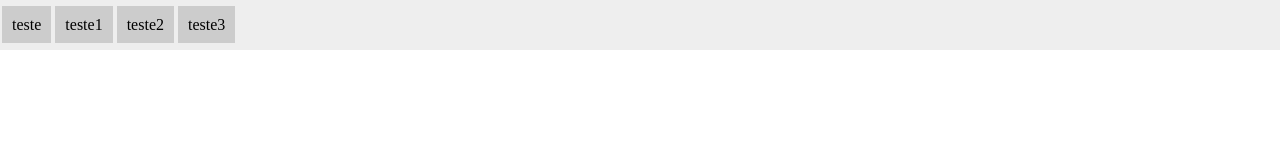
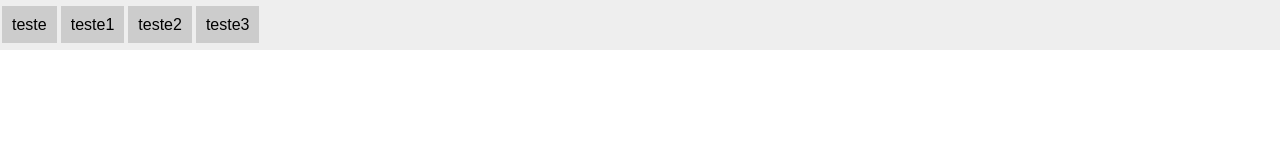
Before and after one commit to Antonio-Elias/SASS, a website: page index.html in a window 1280 px wide. Drawn offline with Linux system fonts and the light colour scheme.

Commit message:
importando css em uma unica folha pre processada

```diff
--- a/assets/css/style.css
+++ b/assets/css/style.css
@@ -1,26 +1 @@
-body {
-  margin: 0;
-  padding: 0;
-}
-
-nav {
-  background-color: #eee;
-  height: 50px;
-  display: flex;
-  align-items: center;
-}
-nav ul {
-  margin: 0;
-  padding: 0;
-  list-style: none;
-  display: flex;
-}
-nav ul li {
-  margin: 2px;
-}
-nav ul li a {
-  background-color: #ccc;
-  padding: 10px;
-  text-decoration: none;
-  color: #000;
-}
+body{margin:0;padding:0;font-family:Arial,Helvetica,sans-serif}nav{background-color:#eee;height:50px;display:flex;align-items:center}nav ul{margin:0;padding:0;list-style:none;display:flex}nav ul li{margin:2px}nav ul li a{background-color:#ccc;padding:10px;text-decoration:none;color:#000}
--- /dev/null
+++ b/assets/sass/_reset.scss
@@ -0,0 +1,6 @@
+// reset
+body{
+    margin: 0;
+    padding: 0;
+    font-family: Arial, Helvetica, sans-serif;
+}
--- a/assets/sass/base.scss
+++ b/assets/sass/base.scss
@@ -1,13 +1,10 @@
+@import 'reset';
+
 // variaveis
 $color-bg-nav: #eee;
 $color-link-nav: #ccc;
 $color-nav: #000;
 
-
-body{
-    margin: 0;
-    padding: 0;
-}
 // agrupamento com o sass
 nav{
     background-color: $color-bg-nav;
```
Also changed, not shown: 1 other file.
